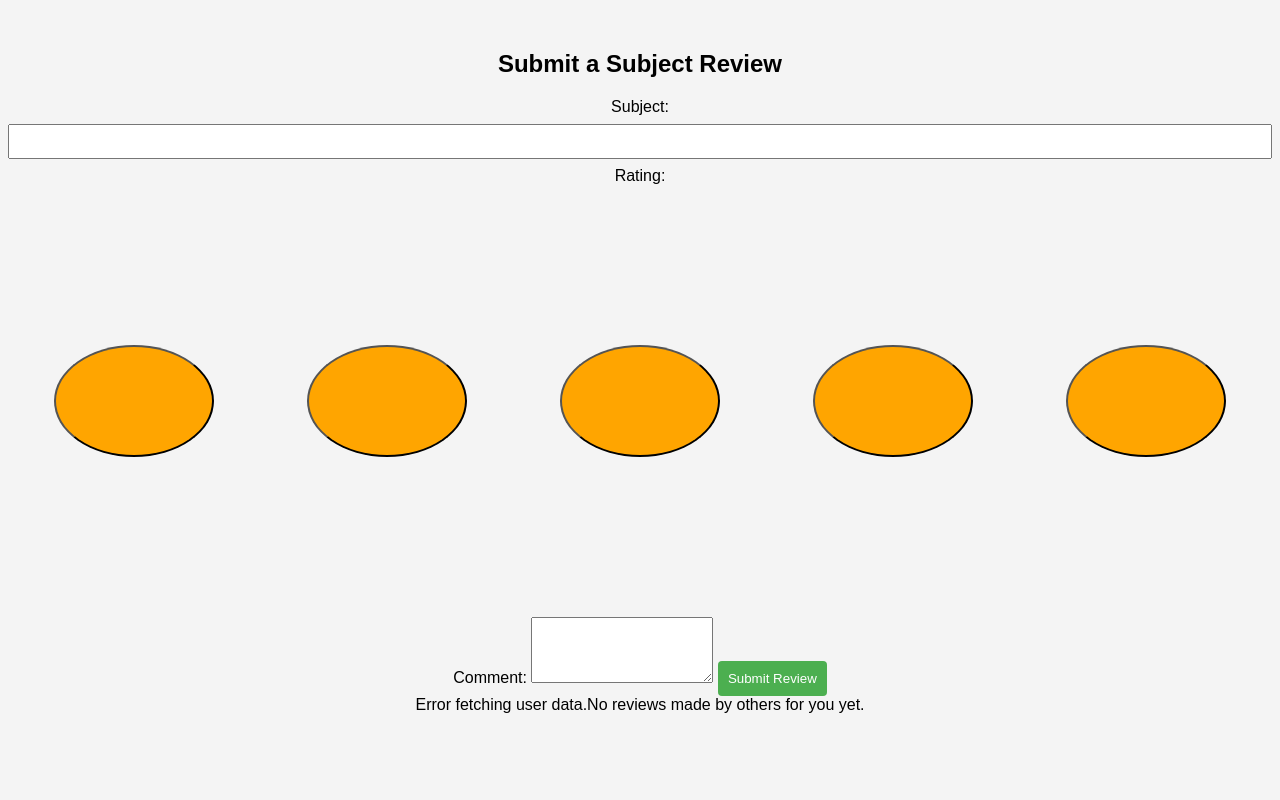
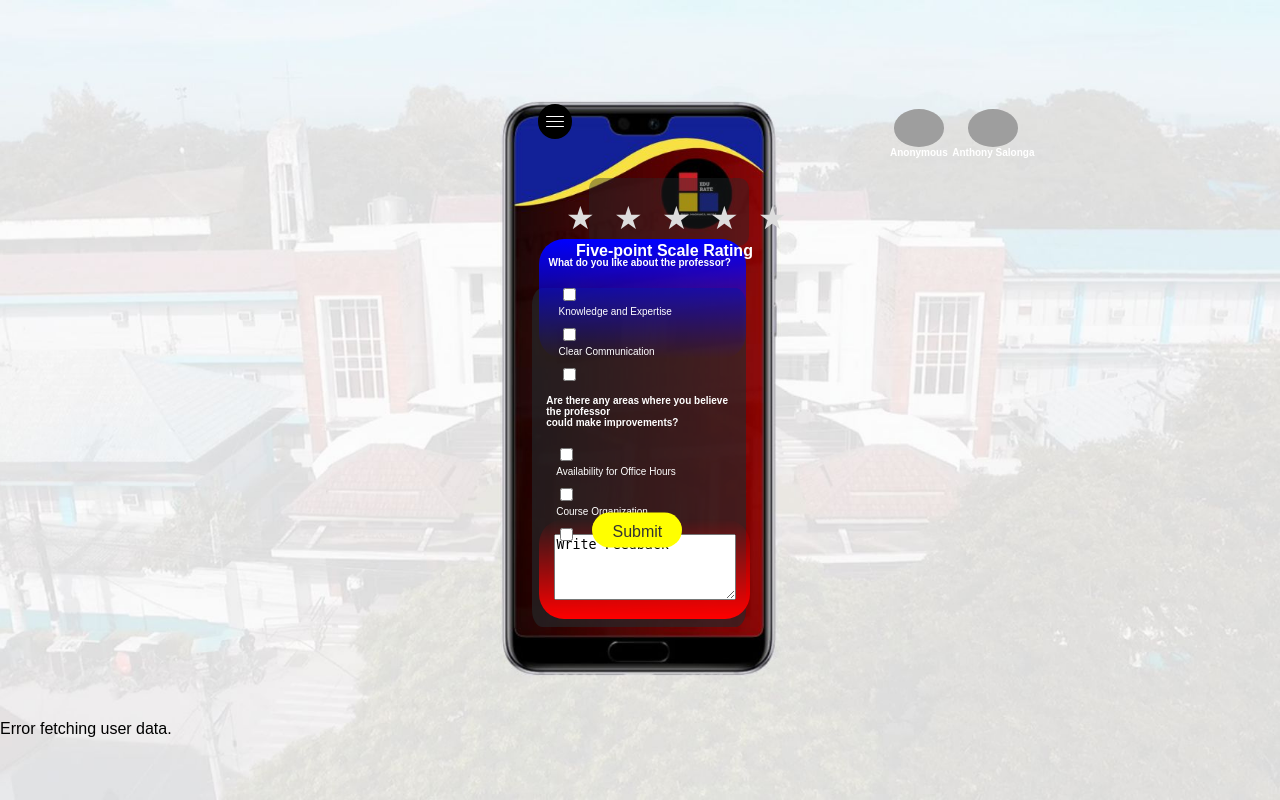
Before and after one commit to JaredLucas22/Edurate, a PHP site: page /home.php in a window 1280 px wide. Run offline with PHP 8.4, Linux system fonts and the light colour scheme; the visitor is signed in with stand-in values (Sample User, id 1); data that the repository does not hold is empty; grey boxes are pictures that could not be loaded.

Commit message:
new addons

```diff
--- a/forgotpassword.php
+++ b/forgotpassword.php
@@ -34,7 +34,6 @@
     </form>
 </div>
 
-<script src="forgotpasswordscript.js"></script>
 <?php
 include("sqllogin.php");
 $connection = mysqli_connect($servername, $username, $password, $database, $port);
--- a/home.php
+++ b/home.php
@@ -1,62 +1,106 @@
 <!DOCTYPE html>
 <html lang="en">
 <head>
-    <meta charset="UTF-8">
-    <meta name="viewport" content="width=device-width, initial-scale=1.0">
-    <title>User Dashboard</title>
-    <link rel="stylesheet" href="style.css">
-    <style>
-        /* Add this style for the rating buttons */
-        .rating-container {
-  display: flex;
-  align-items: center;
-}
+  <meta charset="UTF-8">
+  <meta name="viewport" content="width=device-width, initial-scale=1.0">
+  <title>Your Page Title</title>
+  <link rel="stylesheet" href="rate.css">
 
-.rating-button {
-  --ellipse-color: orange; /* You can change this color as needed */
-  width: 1em;
-  height: 0.7em;
-  background-color: var(--ellipse-color);
-  border-radius: 50%;
-  margin: 1em auto;
-  font-size: 10em;
-  position: relative;
-  display: block;
-}
-
-/* Add this style for the selected rating */
-.rating-button.selected {
-  --ellipse-color-selected: red; /* You can change this color to red */
-  background-color: var(--ellipse-color-selected);
-}
-
-
-    </style>
+  <script>
+    document.addEventListener("DOMContentLoaded", function() {
+      var checkboxes = document.querySelectorAll('.scrollable-content input[type="checkbox"]');
+      checkboxes.forEach(function(checkbox) {
+        checkbox.addEventListener('click', function() {
+          this.checked = !this.checked;
+        });
+      });
+    });
+  </script>
 </head>
 <body>
 
-<div class="review-container">
-    <h2>Submit a Subject Review</h2>
-    <form action="review.php" method="post">
-        <label for="subject">Subject:</label>
-        <input type="text" id="subject" name="subject" required>
+  <div class="text1">Five-point Scale Rating</div>
 
-        <label for="rating">Rating:</label>
-        <div class="rating-container">
-            <!-- Add five ellipse buttons for the rating -->
-            <?php for ($i = 1; $i <= 5; $i++) { ?>
-                <button type="button" class="rating-button" data-rating="<?php echo $i; ?>"></button>
-            <?php } ?>
+  <div class="content-container">
+    <div class="content">
+      <div class="hamburger-button" onclick="toggleMenu()">
+        <div class="hamburger-line"></div>
+        <div class="hamburger-line"></div>
+        <div class="hamburger-line"></div>
+      </div>
+
+      <div class="rectangle"></div>
+
+      <div class="rectangle"></div>
+      <div class="rectangle1"></div>
+
+
+      <form action="#" method="post" onsubmit="return validateForm()">
+      <div class="rating">
+      <input type="radio" id="star5" name="rating[]" value="5" />
+        <label for="star5" title="text">5 stars</label>
+        <input type="radio" id="star4" name="rating[]" value="4" />
+        <label for="star4" title="text">4 stars</label>
+        <input type="radio" id="star3" name="rating[]" value="3" />
+        <label for="star3" title="text">3 stars</label>
+        <input type="radio" id="star2" name="rating[]" value="2" />
+        <label for="star2" title="text">2 stars</label>
+        <input type="radio" id="star1" name="rating[]" value="1" />
+        <label for="star1" title="text">1 star</label>
+      </div>
+
+      <div class="checkbox-section">
+        <div class="first">
+          <h2 class="qone">What do you like about the professor?</h2>
+          <div class="scrollable-content">
+            <input type="checkbox" id="question1a" name="question1" />
+            <label for="question1a">Knowledge and Expertise</label>
+            <input type="checkbox" id="question2a" name="question2" />
+            <label for="question2a">Clear Communication</label>
+            <input type="checkbox" id="question3a" name="question3" />
+            <label for="question3a">Effective Teaching Methods</label>
+            <input type="checkbox" id="question4a" name="question4" />
+            <label for="question4a">Approachability</label>
+          </div>
         </div>
-        <!-- Add the hidden input for the selected rating -->
-        <input type="hidden" id="rating" name="rating" value="">
 
-        <label for="comment">Comment:</label>
-        <textarea id="comment" name="comment" rows="4" required></textarea>
+        <div class="seperator"></div>
+        <div class="second">
+          <h2 class="qtwo">Are there any areas where you believe the professor
+            <br> could make improvements?</br></h2>
+          <div class="scrollable-content">
+            <input type="checkbox" id="question1b" name="question1" />
+            <label for="question1b">Availability for Office Hours</label>
+            <input type="checkbox" id="question2b" name="question2" />
+            <label for="question2b">Course Organization</label>
+            <input type="checkbox" id="question3b" name="question3" />
+            <label for="question3b">Inclusivity and Respect</label>
+            <input type="checkbox" id="question4b" name="question4" />
+            <label for="question4b">Assessment and Grading</label>
+          </div>
+        </div>
+      </div>
+      <div class="feedback-section">
+        <textarea id="comment" name="feedback" rows="4">Write Feedback</textarea>
+      </div>
+    </div>
+    <button class="submit-button">Submit</button>
 
-        <input type="submit" value="Submit Review">
-    </form>
-</div>
+    <button class="anonymous-container">
+      <div class="anonymous"></div>
+      <img src="styles/pictures/anonymous.png" class="anonymous-image">
+      <div class="anonymous-name">Anonymous</div>
+    </button>
+
+    <button class="as-container">
+      <div class="as"></div>
+      <img src="styles/pictures/anonymous.png" class="as-image">
+      <div class="as-name">Anthony Salonga</div>
+    </button>
+
+  </div>
+</form>
+
 <?php
 include("user.php");
 
@@ -67,37 +111,14 @@
 
 if ($result && mysqli_num_rows($result) > 0) {
     $user = mysqli_fetch_assoc($result);
-    echo "Welcome, " . $user["First_Name"] . " " . $user["Last_Name"] . "!";
+    echo '<script>alert("Welcome, " . $user["First_Name"] . " " . $user["Last_Name"] . "!"</script>)';
 } else {
     echo "Error fetching user data.";
 }
 
 // Include the review.php file
 include("review.php");
-include("submitted.php");
-
 ?>
-
-<!-- Add JavaScript to handle the rating selection -->
-<script>
-    document.addEventListener('DOMContentLoaded', function () {
-        var ratingButtons = document.querySelectorAll('.rating-button');
-
-        ratingButtons.forEach(function (button, index) {
-            button.addEventListener('click', function () {
-                for (var i = 0; i <= index; i++) {
-                    ratingButtons[i].classList.add('selected');
-                }
-
-                for (var i = index + 1; i < ratingButtons.length; i++) {
-                    ratingButtons[i].classList.remove('selected');
-                }
-
-                document.getElementById('rating').value = button.getAttribute('data-rating');
-            });
-        });
-    });
-</script>
 
 </body>
 </html>
--- /dev/null
+++ b/rate.css
@@ -0,0 +1,300 @@
+body {
+  margin: 0;
+  padding: 0;
+  font-family: 'Arial', sans-serif;
+  background-image: url('bg1.jpg');
+  background-size: cover;
+  background-position: center;
+  height: 100vh;
+}
+
+.content {
+  text-align: center;
+  padding: 50px;
+  color: #fff;
+}
+
+@media (max-width: 768px) {
+  .content {
+    padding: 20px;
+  }
+}
+
+.user-section {
+  position: absolute;
+  width: 205px;
+  height: 43.06px;
+  left: 58px;
+  top: 136px;
+}
+
+.rectangle {
+  position: absolute;
+  width: 16.7%;
+  height: 42.4%;
+  top: 36%;
+  left: 41.6%;
+  background-color: rgb(36 40 43 / 40%);
+  z-index: -1;
+  border-radius: 5%;
+}
+
+.rectangle1 {
+  position: absolute;
+  width: 160px;
+  height: 68px;
+  left: 46%;
+  top: 22.3%;
+  background-color:rgb(36 40 43 / 40%) ;
+  border-radius: 10px;
+  z-index: -1;
+}
+
+.hamburger-button {
+  position: absolute;
+  top: 13%;
+  left: 42%;
+  z-index: 1;
+  cursor: pointer;
+  background-color: black;
+  border-radius: 60px;
+  padding: 8px;
+}
+
+.hamburger-line {
+  width: 18px;
+  height: 1px;
+  background-color: white;
+  margin: 4px 0;
+  border-radius: 5px;
+}
+
+/* stars rating*/
+.rating {
+  float: left;
+  position: relative;
+  top: -37px;
+  left: 42.9%;
+}
+
+.rating:not(:checked) > input {
+  position: absolute;
+  top: -9999px;
+  clip: rect(0, 0, 0, 0);
+}
+
+.rating:not(:checked) > label {
+  float: right;
+  width: 1.5em;
+  height: 1em;
+  border-radius: 100%;
+  overflow: hidden;
+  white-space: nowrap;
+  cursor: pointer;
+  font-size: 200%;
+  line-height: 1.2;
+  color: #ddd;
+  text-align: center;
+}
+
+.rating:not(:checked) > label:before {
+  content: '★';
+  display: block;
+  line-height: 1em;
+}
+
+.rating > input:checked ~ label {
+  color: blue;
+}
+
+.rating:not(:checked) > label:hover,
+.rating:not(:checked) > label:hover ~ label {
+  color: blue;
+}
+
+.rating > input:checked + label:hover,
+.rating > input:checked + label:hover ~ label,
+.rating > input:checked ~ label:hover,
+.rating > input:checked ~ label:hover ~ label,
+.rating > label:hover ~ input:checked ~ label {
+  color: blue;
+}
+
+.rating > label:active {
+  position: relative;
+  top: 2px;
+  left: 2px;
+}
+/* submit button*/
+.submit-button {
+  background-color: yellow;
+  color: #333;
+  padding: 10px 20px;
+  border: none;
+  border-radius:20px;
+  cursor: pointer;
+  font-size: 16px;
+  margin-top: 32%;
+  margin-left: 32%;
+  height: 4%;
+  width: 8.5%;
+}
+
+.submit-button:hover {
+  background-color: #ffd700;
+}
+
+.submit-button:active {
+  position: relative;
+  top: 2px;
+}
+/*checkbox section*/
+.qone{
+  font-size: 10px;
+}
+.qtwo{
+  font-size: 10px;
+}
+
+.first {
+  width: 15.9%;
+  height: 100px;
+  padding: 10px;
+  margin-top: 16%;
+  margin-left: 41.4%;
+  border-radius: 25px;
+  color: white;
+  background-image: linear-gradient(to top, rgba(0, 0, 255, 0), rgba(0, 0, 255, 1));
+  text-align: left;
+}
+
+.second {
+  width: 15.9%;
+  height: 100px;
+  padding: 10px;
+  margin: 20px auto;
+  border-radius: 25px;
+  color: white;
+  background-color: transparent;
+  margin-top: -1%;
+  text-align: left;
+}
+
+.seperator{
+  height: 30px;
+}
+/*scroll bar*/
+.scrollable-content {
+  max-height: 90px;
+  overflow-y: auto;
+  padding: 10px;
+}
+.scrollable-content label {
+  display: block;
+  margin-bottom: 10px;
+  font-size: 10px;
+}
+.scrollable-content input[type="checkbox"] {
+  display: inline-block;
+  vertical-align: middle;
+  margin-right: 10px;
+  transform: translateY(-2px);
+}
+.scrollable-content::-webkit-scrollbar {
+  width: 5px;
+}
+.scrollable-content::-webkit-scrollbar-track {
+  background: transparent;
+}
+.scrollable-content::-webkit-scrollbar-thumb {
+  background: #00f;
+  border-radius: 30px;
+}
+.scrollable-content span {
+  margin-left: 10px;
+  display: block;
+}
+/*feedback section*/
+.feedback-section {
+  width: 15.4%;
+  background: linear-gradient(to bottom, rgba(255, 0, 0, 0), rgba(255, 0, 0, 1));
+  padding: 15px;
+  border-radius: 25px;
+  margin-top: 1.9%;
+  margin-left: 41.4%;
+}
+
+#feedback {
+  box-sizing: border-box;
+  border: 1px transparent;
+  border-radius: 5px;
+  padding: 10px;
+  margin-top: -20px;
+  background-color: transparent;
+  color: white;
+}
+
+.submit-button {
+  background-color: yellow;
+  color: #333;
+  padding: 10px 20px;
+  border: none;
+  border-radius: 20px;
+  cursor: pointer;
+  font-size: 16px;
+  position: absolute; /* Set position to relative */
+  top: 15%; /* Adjust the top position */
+  left: 17.8%; /* Adjust the left position */
+  transform: translate(-50%, -50%); /* Center the button */
+  height: 35px; /* Set a fixed height */
+  width: 90px; /* Set a fixed width */
+}
+
+.submit-button:hover {
+  background-color: #ffd700;
+}
+.submit-button:active {
+  position: relative;
+}
+
+.text1 {
+  color: white;
+  font-weight: bold;
+  position: absolute;
+  top: 30.3%;
+  left: 45%;
+}
+
+.anonymous-container,
+.as-container {
+  position: relative;
+  display: inline-block;
+  border: none;
+  background: none;
+  padding: 0;
+  cursor: pointer;
+  bottom: 560px;
+  left: 890px;
+}
+
+.anonymous,
+.as {
+  width: 100%;
+  text-align: center;
+}
+
+.anonymous-image,
+.as-image {
+  width: 50px;
+  border-radius: 50%;
+  display: block;
+  margin: 0 auto;
+}
+
+.anonymous-name,
+.as-name {
+  color: white;
+  font-size: x-small;
+  font-weight: bold;
+  text-align: center;
+}
--- a/review.php
+++ b/review.php
@@ -1,5 +1,4 @@
 <?php
-session_start();
 
 include("sqllogin.php");
 $connection = mysqli_connect($servername, $username, $password, $database, $port);
@@ -11,7 +10,7 @@
 if ($_SERVER["REQUEST_METHOD"] == "POST") {
     // Assuming you store the user ID in the session during login
     $reviewerID = $_SESSION["user_id"];
-    $rating = $_POST["rating"];
+    $rating = isset($_POST['rating']) ? $_POST['rating'][0] : '';
     $comment = $_POST["comment"];
     $subjectUsername = $_POST["subject"]; // Assuming subject now contains the username
 
```
Also changed, not shown: forgotpasswordscript.js (added, +10 -0 lines), index.php (+6 -5 lines), A.png (added), anonymous.png (added).
